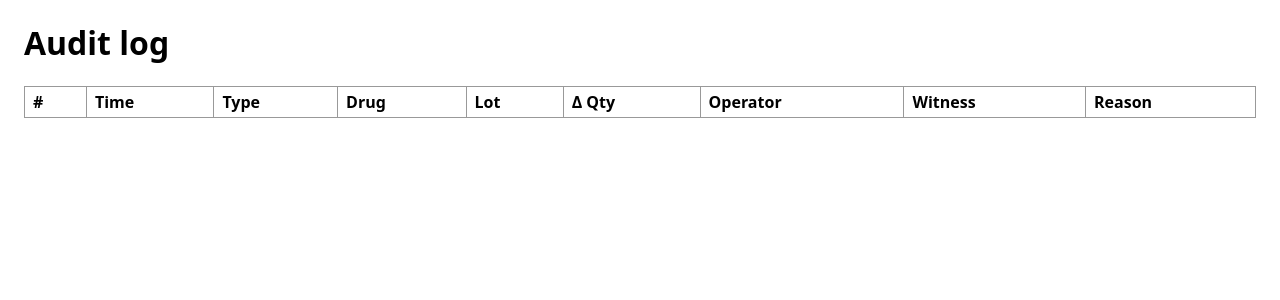
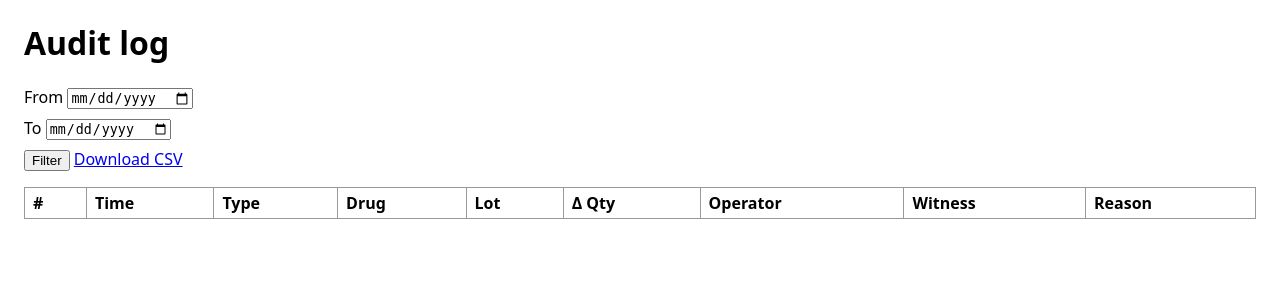
Before and after one commit to EmmaLeonhart/PharmacyTest, a Flask app: page /audit in a window 1280 px wide. Shown: the part 46-346 px from the top of the page. Run offline with Flask 3, Linux system fonts and the light colour scheme; the visitor is signed in with stand-in values (Sample User, id 1); lists and menus that the app fills with data are empty.

Commit message:
feat: date-range audit filtering and CSV export
Make the audit log usable for records/regulators: /audit takes start/end date
filters wired to the existing audit_log() time filtering, and a new /audit.csv
streams the filtered log as a downloadable text/csv with a header row.

Also remove two shipped horizons (per-lot history, this item) from todo.md,
correcting a bookkeeping drift flagged in the last status report so todo.md
holds only not-yet-built work.

Tests: audit page accepts (and tolerates invalid) date params; CSV endpoint
returns text/csv attachment with header + one row per entry. Suite 52 passing.

Co-Authored-By: Claude Opus 4.8 (1M context) <noreply@anthropic.com>

```diff
--- a/pharmacy/web/routes.py
+++ b/pharmacy/web/routes.py
@@ -1,15 +1,45 @@
 """HTTP routes."""
 
+import csv
+import io
+from datetime import datetime, time
 from functools import wraps
 
 from flask import (
-    Blueprint, flash, g, redirect, render_template, request, session, url_for,
+    Blueprint, Response, flash, g, redirect, render_template, request,
+    session, url_for,
 )
 
 from pharmacy import auth, inventory, ledger, reports
-from pharmacy.models import Drug, Lot, Role, User
+from pharmacy.models import Drug, EntryType, Lot, Role, User
 
 bp = Blueprint("main", __name__)
+
+
+def _audit_filter_kwargs():
+    """Build reports.audit_log() kwargs from the request's query params.
+    Invalid dates / types are ignored (treated as no filter)."""
+    kwargs = {}
+    start = request.args.get("start")
+    end = request.args.get("end")
+    type_ = request.args.get("type")
+    if start:
+        try:
+            kwargs["start"] = datetime.strptime(start, "%Y-%m-%d")
+        except ValueError:
+            pass
+    if end:
+        try:
+            day = datetime.strptime(end, "%Y-%m-%d")
+            kwargs["end"] = datetime.combine(day.date(), time.max)
+        except ValueError:
+            pass
+    if type_:
+        try:
+            kwargs["entry_type"] = EntryType(type_)
+        except ValueError:
+            pass
+    return kwargs
 
 
 def _form_error(exc):
@@ -72,11 +102,38 @@ def dashboard():
     return render_template("dashboard.html", rows=rows)
 
 
+_AUDIT_CSV_HEADER = ["id", "timestamp", "type", "drug", "lot",
+                     "quantity_delta", "operator", "witness", "reason",
+                     "reference", "entry_hash"]
+
+
 @bp.route("/audit")
 @login_required
 def audit():
-    rows = reports.audit_log(g.db)
-    return render_template("audit.html", rows=rows)
+    rows = reports.audit_log(g.db, **_audit_filter_kwargs())
+    return render_template("audit.html", rows=rows,
+                           start=request.args.get("start", ""),
+                           end=request.args.get("end", ""))
+
+
+@bp.route("/audit.csv")
+@login_required
+def audit_csv():
+    rows = reports.audit_log(g.db, **_audit_filter_kwargs())
+    out = io.StringIO()
+    writer = csv.writer(out)
+    writer.writerow(_AUDIT_CSV_HEADER)
+    for r in rows:
+        writer.writerow([
+            r["id"], r["timestamp"], r["type"], r["drug_name"],
+            r["lot_number"], r["quantity_delta"], r["operator"],
+            r["witness"] or "", r["reason"] or "", r["reference"] or "",
+            r["entry_hash"],
+        ])
+    return Response(
+        out.getvalue(), mimetype="text/csv",
+        headers={"Content-Disposition": "attachment; filename=audit_log.csv"},
+    )
 
 
 DEFAULT_LOW_STOCK_THRESHOLD = 5
--- a/pharmacy/web/templates/audit.html
+++ b/pharmacy/web/templates/audit.html
@@ -1,6 +1,12 @@
 {% extends "base.html" %}
 {% block content %}
 <h1>Audit log</h1>
+<form method="get" class="no-print">
+  <label>From <input name="start" type="date" value="{{ start }}"></label>
+  <label>To <input name="end" type="date" value="{{ end }}"></label>
+  <button type="submit">Filter</button>
+  <a href="{{ url_for('main.audit_csv', start=start, end=end) }}">Download CSV</a>
+</form>
 <table>
   <thead><tr><th>#</th><th>Time</th><th>Type</th><th>Drug</th><th>Lot</th>
     <th>Δ Qty</th><th>Operator</th><th>Witness</th><th>Reason</th></tr></thead>
```
Also changed, not shown: devlog.md (+16 -0 lines), tests/test_web.py (+29 -0 lines), todo.md (+0 -4 lines).
